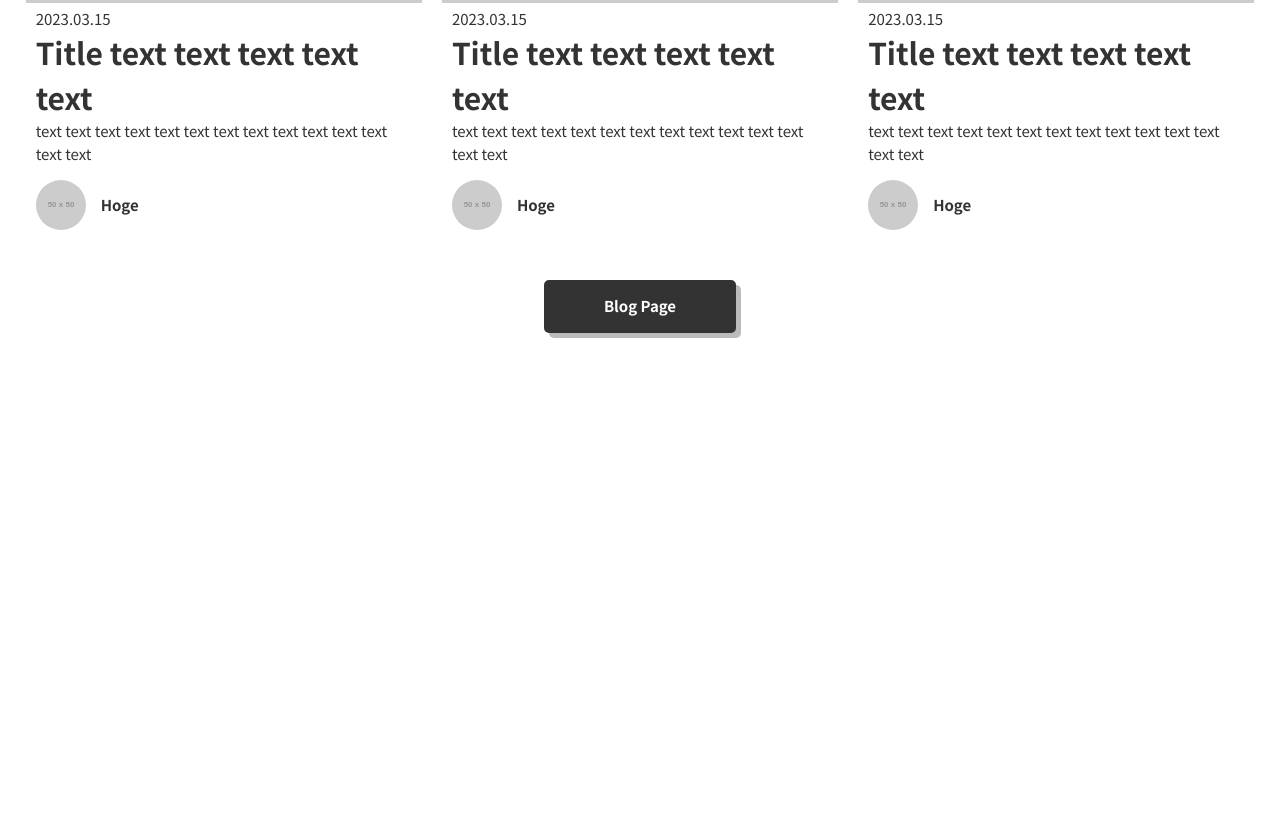
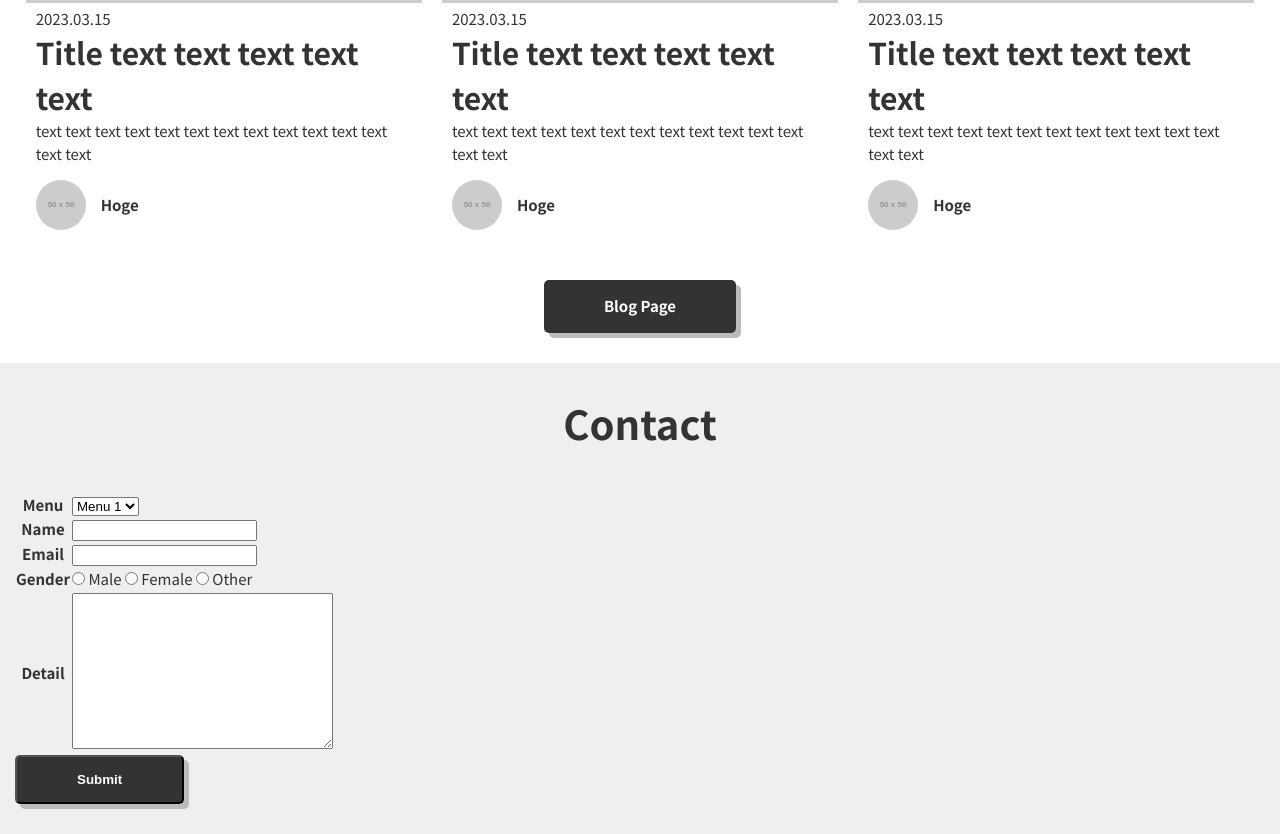
Before and after one commit to aoitech/practice_front, a plain HTML site: page index.html in a window 1280 px wide. Shown: the part 1253-2087 px from the top of the page. Before the commit the page ends 1616 px from the top, so only its background shows below. Drawn offline with Linux system fonts and the light colour scheme; placeholder pictures from the web are drawn by us.

Commit message:
Contactのhtmlを作成

```diff
--- a/index.html
+++ b/index.html
@@ -144,8 +144,75 @@
       Blog Page
     </a>
   </div>
+</section>
 
-
+<section class="section section-secondary">
+  <h1 class="section-headline">Contact</h1>
+  <form class="form" action="">
+    <table class="form-table">
+      <tr>
+        <th>
+          <label for="menu">
+            Menu
+          </label>
+        </th>
+        <td>
+          <select class="select" id="menu">
+            <option value="menu-1">Menu 1</option>
+            <option value="menu-2">Menu 2</option>
+            <option value="menu-3">Menu 3</option>
+          </select>
+        </td>
+      </tr>
+      <tr>
+        <th>
+          <label for="name">
+            Name
+          </label>
+        </th>
+        <td>
+          <input type="text"  class="input" id="name">
+        </td>
+      </tr>
+      <tr>
+        <th>
+          <label for="email">
+            Email
+          </label>
+        </th>
+        <td>
+          <input type="email" class="input" id="email">
+        </td>
+      </tr>
+      <tr>
+        <th>
+          Gender
+        </th>
+        <td>
+          <label class="radio">
+            <input type="radio" name="gender" value="male"> Male
+          </label>
+          <label class="radio">
+            <input type="radio" name="gender" value="female"> Female
+          </label>
+          <label class="radio">
+            <input type="radio" name="gender" value="other"> Other
+          </label>
+        </td>
+      </tr>
+      <tr>
+        <th>
+          <label for="detail">
+            Detail
+          </label>
+        </th>
+        <td>
+          <textarea class="textarea" id="detail" cols="30" rows="10"></textarea>
+        </td>
+      </tr>
+    </table>
+    <button class="button" type="submit">Submit</button>
+  </form>
 </section>
 
   <script src="./assets/js/app.js"></script>
```
